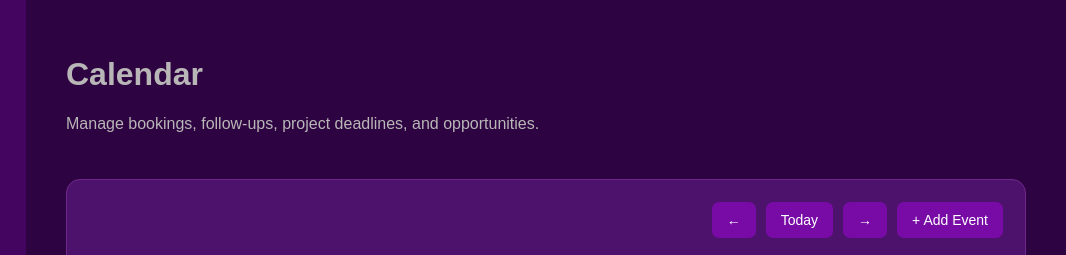
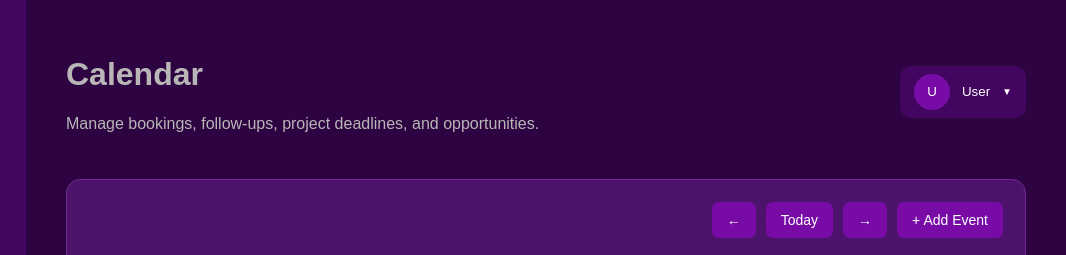
Before and after one commit to AsadMus/Concordia, a plain HTML site: page frontend/calendar.html in a window 1280 px wide. Shown: the top 255 px of the page, 214-1280 px from the left. Drawn offline with Linux system fonts and the light colour scheme; no server answers; sample sign-in values are in the browser's storage; a web font is replaced by a local one.

Commit message:
Standardize profile dropdown across pages

```diff
--- a/frontend/calendar.html
+++ b/frontend/calendar.html
@@ -861,6 +861,7 @@
     updateColorPickers();
     loadCalendar();
     </script>
+    <script src="js/profile-dropdown.js"></script>
 
 </body>
 </html>
--- /dev/null
+++ b/frontend/js/profile-dropdown.js
@@ -0,0 +1,82 @@
+
+document.addEventListener("DOMContentLoaded", async () => {
+    if (location.pathname.endsWith("/settings.html")) return;
+
+    const topbar = document.querySelector(".topbar");
+    if (!topbar) return;
+
+    const profile = document.createElement("div");
+    profile.className = "shared-profile";
+    profile.innerHTML = `
+        <button class="shared-profile-button" type="button"
+                aria-label="User menu" aria-expanded="false">
+            <span class="shared-profile-avatar">U</span>
+            <span class="shared-profile-name">User</span>
+            <span class="shared-profile-arrow">▼</span>
+        </button>
+
+        <div class="shared-profile-menu" hidden>
+            <a href="artist-profile.html">My Profile</a>
+            <a href="settings.html">Settings</a>
+            <button type="button" class="shared-profile-logout">
+                Log Out
+            </button>
+        </div>
+    `;
+
+    topbar.appendChild(profile);
+
+    const button = profile.querySelector(".shared-profile-button");
+    const menu = profile.querySelector(".shared-profile-menu");
+
+    button.addEventListener("click", () => {
+        menu.hidden = !menu.hidden;
+        button.setAttribute("aria-expanded", String(!menu.hidden));
+    });
+
+    document.addEventListener("click", event => {
+        if (!profile.contains(event.target)) {
+            menu.hidden = true;
+            button.setAttribute("aria-expanded", "false");
+        }
+    });
+
+    profile.querySelector(".shared-profile-logout")
+        .addEventListener("click", () => {
+            localStorage.removeItem("conchordiaToken");
+            window.location.href = "login.html";
+        });
+
+    const token = localStorage.getItem("conchordiaToken");
+    if (!token) return;
+
+    try {
+        const response = await fetch("/api/auth/me", {
+            headers: { Authorization: `Bearer ${token}` }
+        });
+
+        if (!response.ok) return;
+
+        const data = await response.json();
+        const user = data.user || data;
+
+        const name =
+            user.firstName ||
+            user.first_name ||
+            user.displayName ||
+            user.display_name ||
+            user.fullName ||
+            user.full_name ||
+            user.name ||
+            user.username ||
+            user.email?.split("@")[0] ||
+            "User";
+
+        profile.querySelector(".shared-profile-name").textContent = name;
+
+        profile.querySelector(".shared-profile-avatar").textContent =
+            name.trim().charAt(0).toUpperCase();
+    } catch (error) {
+        console.error("Unable to load profile:", error);
+    }
+});
--- a/frontend/style.css
+++ b/frontend/style.css
@@ -470,6 +470,73 @@ nav a:not(.active):hover {
 .profile-dropdown a:hover {
     background: #680b92;
 }
+.topbar {
+    display: flex;
+    justify-content: space-between;
+    align-items: center;
+}
+.shared-profile {
+    position: relative;
+    margin-left: auto;
+}
+.shared-profile-button {
+    display: flex;
+    align-items: center;
+    gap: 12px;
+    padding: 8px 14px;
+    background: #440561;
+    color: white;
+    border: none;
+    border-radius: 12px;
+    cursor: pointer;
+    font-family: 'Baumans', sans-serif;
+}
+.shared-profile-avatar {
+    width: 36px;
+    height: 36px;
+    border-radius: 50%;
+    background: #780ba6;
+    display: flex;
+    align-items: center;
+    justify-content: center;
+    color: white;
+}
+.shared-profile-name {
+    font-family: 'Baumans', sans-serif;
+}
+.shared-profile-arrow {
+    font-size: 10px;
+}
+.shared-profile-menu {
+    position: absolute;
+    top: calc(100% + 8px);
+    right: 0;
+    min-width: 170px;
+    background: #440561;
+    border-radius: 10px;
+    padding: 8px;
+    z-index: 1000;
+    box-shadow: 0 8px 20px #0005;
+}
+.shared-profile-menu[hidden] {
+    display: none !important;
+}
+.shared-profile-menu a,
+.shared-profile-menu button {
+    display: block;
+    width: 100%;
+    padding: 12px 16px;
+    background: transparent;
+    border: none;
+    color: white;
+    text-align: left;
+    text-decoration: none;
+    cursor: pointer;
+}
+.shared-profile-menu a:hover,
+.shared-profile-menu button:hover {
+    background: #680b92;
+}
 /* Dashboard */
 .dashboard-grid {
     display: grid;
```
Also changed, not shown: frontend/artist-profile.html (+1 -1 lines), frontend/contacts.html (+1 -0 lines), frontend/network.html (+1 -0 lines), frontend/opportunities.html (+1 -0 lines), frontend/projects.html (+1 -1 lines), frontend/revenue.html (+1 -0 lines), frontend/settings.html (+1 -0 lines), frontend/dashboard.html (line endings or trailing spaces).
